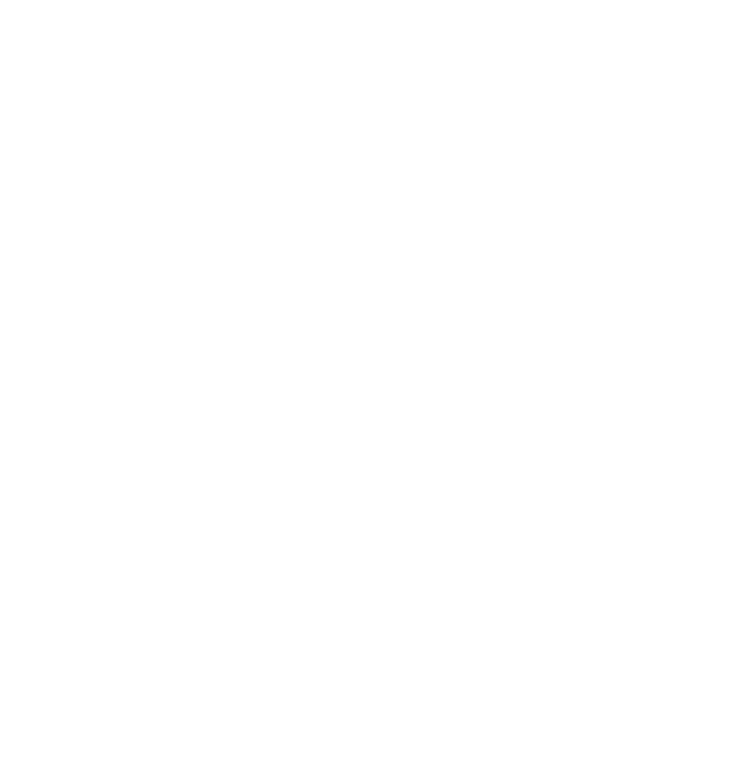
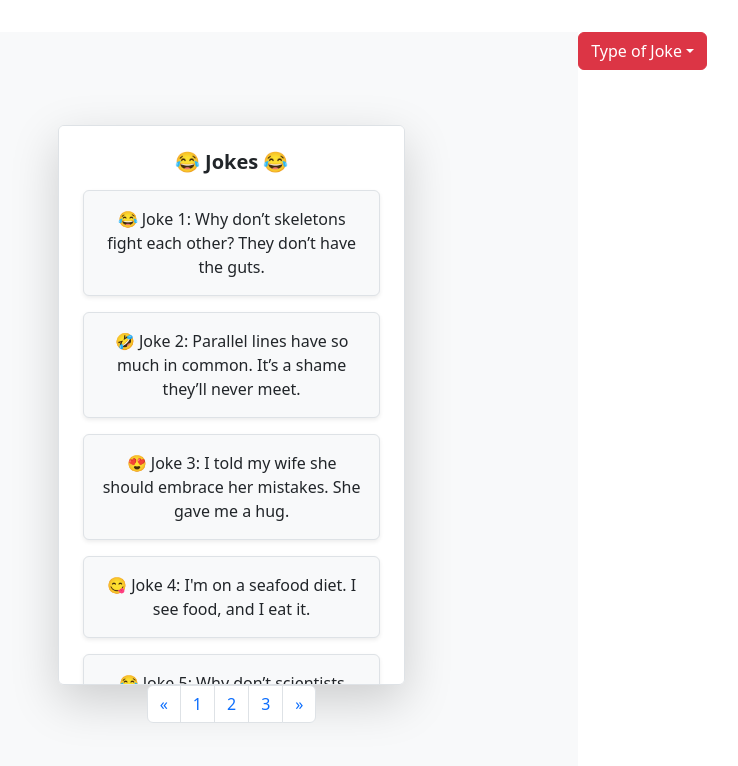
Before and after one commit to LokeshOtti29/Josonjokes, a React app: page /jokepage/1 in a window 1280 px wide. Before the commit this address had no page. Shown: the top 766 px of the page, without its empty margins (344-1082 px from the left). Built offline with nearby package versions, Linux system fonts and the light colour scheme; the HTML template or start-up script is replaced by a standard one.

Commit message:
majorchg

```diff
--- a/package.json
+++ b/package.json
@@ -10,6 +10,7 @@
     "preview": "vite preview"
   },
   "dependencies": {
+    "axios": "^1.8.4",
     "bootstrap": "^5.3.3",
     "react": "^19.0.0",
     "react-dom": "^19.0.0",
--- a/src/App.jsx
+++ b/src/App.jsx
@@ -5,19 +5,24 @@ import './App.css'
 import Home from './components/Home'
 import { BrowserRouter as Router, Routes, Route } from "react-router-dom";
 import Jokepage from './components/Jokepage'
+import Createcontext from './Contextapi/Createcontext'
 
 function App() {
 
 
   return (
     <>
+
      <Router>
+     <Createcontext>
       <Routes>
         <Route path="/" element={<Home />} />
-        <Route path="/jokepage" element={<Jokepage/>} />
+        <Route path="/jokepage/:type" element={<Jokepage/>} />
+      </Routes>
+      </Createcontext>
+    </Router>
 
-      </Routes>
-    </Router>
+
 
 
     </>
--- /dev/null
+++ b/src/Contextapi/Createcontext.jsx
@@ -0,0 +1,33 @@
+import axios, { Axios } from 'axios';
+import React, { useCallback, useEffect } from 'react'
+import { createContext, useContext, useState } from "react";
+import { useParams } from 'react-router-dom';
+export const contextapi = createContext();
+const Createcontext = ({children}) => {
+    const [initial, setInitial] = useState();
+    const {type} = useParams;
+  const Fetch = useCallback(async(Initial =10)=>{
+
+        try {
+            let a = await axios.get(`https://official-joke-api.appspot.com/jokes/random/:${type}/Initial`);
+            setInitial(a.data);
+
+        } catch (error) {
+            console.log(error);
+        }
+
+
+    console.log(initial)
+
+  },[initial])
+  return (
+    <div>
+        <contextapi.Provider value={{Fetch ,initial}}>
+            {children}
+        </contextapi.Provider>
+
+    </div>
+  )
+}
+
+export default Createcontext
--- a/src/components/Center.jsx
+++ b/src/components/Center.jsx
@@ -1,7 +1,7 @@
 import React, { useState } from 'react'
 import Pagination from './Pagination';
 
-const Center = () => {
+const Center = React.memo(() => {
     const [items, setitems] =useState([
         {
           "title": "Item One",
@@ -56,6 +56,6 @@ const Center = () => {
       </div>
     </div>
   )
-}
+})
 
 export default Center
--- a/src/components/Home.jsx
+++ b/src/components/Home.jsx
@@ -9,7 +9,7 @@ const Home = () => {
             <h1 className='caveat-head m-5'>JSON Jokes</h1>
         </div>
         <div>
-            <button className='rounded-3' onClick={()=>navigate("/jokepage")}>Take Me to the Funny Side &#x1F606;</button>
+            <button className='rounded-3' onClick={()=>navigate("/jokepage/general")}>Take Me to the Funny Side &#x1F606;</button>
         </div>
 
     </div>
--- a/src/components/Pagination.jsx
+++ b/src/components/Pagination.jsx
@@ -3,17 +3,17 @@ import React from 'react'
 const Pagination = () => {
   return (
     <nav aria-label="Page navigation example">
-  <ul class="pagination">
-    <li class="page-item">
-      <a class="page-link" href="#" aria-label="Previous">
+  <ul className="pagination">
+    <li className="page-item">
+      <a className="page-link" href="#" aria-label="Previous">
         <span aria-hidden="true">&laquo;</span>
       </a>
     </li>
-    <li class="page-item"><a class="page-link" href="#">1</a></li>
-    <li class="page-item"><a class="page-link" href="#">2</a></li>
-    <li class="page-item"><a class="page-link" href="#">3</a></li>
-    <li class="page-item">
-      <a class="page-link" href="#" aria-label="Next">
+    <li className="page-item"><a className="page-link" href="#">1</a></li>
+    <li className="page-item"><a className="page-link" href="#">2</a></li>
+    <li className="page-item"><a className="page-link" href="#">3</a></li>
+    <li className="page-item">
+      <a className="page-link" href="#" aria-label="Next">
         <span aria-hidden="true">&raquo;</span>
       </a>
     </li>
--- a/src/components/Type.jsx
+++ b/src/components/Type.jsx
@@ -1,16 +1,25 @@
-import React from 'react'
+import React, { useContext } from 'react'
+import { contextapi } from '../Contextapi/Createcontext'
+import { useNavigate } from 'react-router-dom';
 
 const Type = () => {
+  const {Fetch,initial}= useContext(contextapi);
+  const navigate = useNavigate();
+  const categorychange =(e)=>{
+     e.preventDefault();
+     navigate(`/jokepage/${e.target.closest("a")?.dataset.category}`);
+     console.log(e.target.closest("a")?.dataset.category)
+  }
   return (
     <div className="btn-group">
-  <button type="button" className="btn btn-danger dropdown-toggle" data-bs-toggle="dropdown" aria-expanded="true">
+  <button type="button" className="btn btn-danger dropdown-toggle" data-bs-toggle="dropdown" aria-expanded="true" >
     Type of Joke
   </button>
-  <ul className="dropdown-menu">
-    <li><a className="dropdown-item" href="#">General</a></li>
+  <ul className="dropdown-menu" onClick={categorychange}>
+    <li><a className="dropdown-item" href="#" >General</a></li>
     <li><a className="dropdown-item" href="#">Programming</a></li>
-    <li><a className="dropdown-item" href="#">Dad Jokes</a></li>
-    <li><a className="dropdown-item" href="#">Knock-Knock</a></li>
+    <li><a className="dropdown-item" href="#" >Dad Jokes</a></li>
+    <li><a className="dropdown-item" href="#" >Knock-Knock</a></li>
   </ul>
 </div>
   )
```
Also changed, not shown: 1 other file (tests, documents, lock files or other folders).
